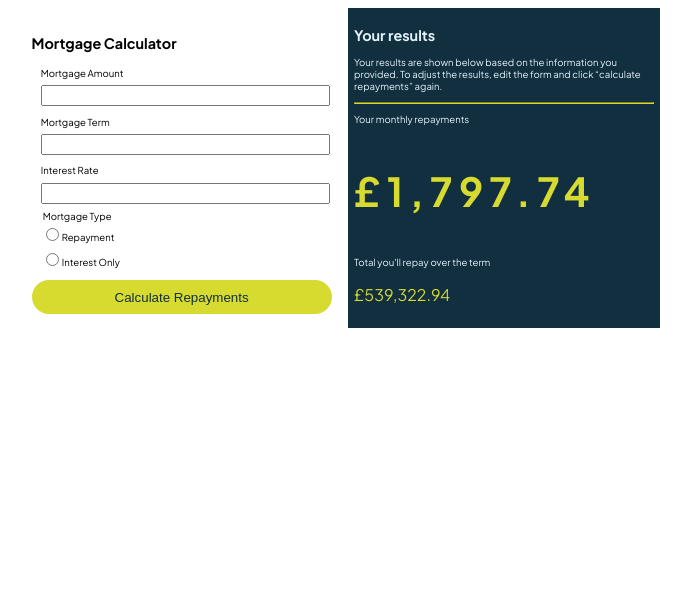
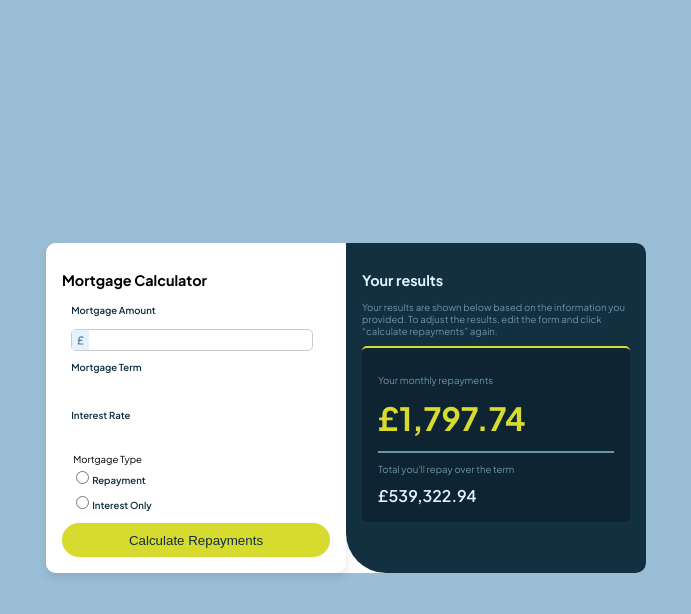
Before and after one commit to AbbyHumphreys/mortgage_repayment_calculator, a React (Create React App) app: page / in a window 1280 px wide. Shown: the top 614 px of the page, without its empty margins (294-985 px from the left). Built offline with nearby package versions, Linux system fonts and the light colour scheme.

Commit message:
style: input wrapper

```diff
--- a/package.json
+++ b/package.json
@@ -3,6 +3,9 @@
   "version": "0.1.0",
   "private": true,
   "dependencies": {
+    "@fortawesome/fontawesome-svg-core": "^6.7.2",
+    "@fortawesome/free-solid-svg-icons": "^6.7.2",
+    "@fortawesome/react-fontawesome": "^0.2.2",
     "@testing-library/jest-dom": "^5.14.1",
     "@testing-library/react": "^13.0.0",
     "@testing-library/user-event": "^13.2.1",
--- a/src/components/MortgageCalculator.tsx
+++ b/src/components/MortgageCalculator.tsx
@@ -1,13 +1,18 @@
-import "./calculator_styles.sass"
+import "./calculator_styles.sass";
+import { FontAwesomeIcon } from "@fortawesome/react-fontawesome";
+import { faSterlingSign } from "@fortawesome/free-solid-svg-icons";
 
 export default function MorgageCalculator () {
     return (
         <section className="mortage-calculator-container">
             <h1>Mortgage Calculator</h1>
             <form>
-                <fieldset>
+                <fieldset className="input-group">
                     <label htmlFor="mortgage_amount">Mortgage Amount</label>
-                    <input type="number" id="mortgage_amount" name="mortgage_amount" />
+                    <div className="input-wrapper">
+                        <FontAwesomeIcon icon={faSterlingSign} />
+                        <input type="number" id="mortgage_amount" name="mortgage_amount" />
+                    </div>
                 </fieldset>
                 <fieldset>
                     <label htmlFor="mortgage_term">Mortgage Term</label>
--- a/src/components/ResultsCard.tsx
+++ b/src/components/ResultsCard.tsx
@@ -3,14 +3,16 @@ import "./resultscard_styles.sass"
 export default function ResultsCard () {
     return (
         <section className="results-card">
-            <h2>Your results</h2>
+            <h2 className="results-header">Your results</h2>
             <p>Your results are shown below based on the information you provided.
                 To adjust the results, edit the form and click “calculate repayments” again.</p>
-            <hr />
-            <p>Your monthly repayments</p>
-            <p className="amount monthly-repayments">£1,797.74</p>
-            <p>Total you'll repay over the term</p>
-            <p className="amount total-repayments">£539,322.94</p>
+            <div className="repayments-container">
+                <p>Your monthly repayments</p>
+                <p className="amount monthly-repayments">£1,797.74</p>
+                <hr></hr>
+                <p>Total you'll repay over the term</p>
+                <p className="amount total-repayments">£539,322.94</p>
+            </div>
         </section>
     )
 }
--- a/src/components/calculator_styles.sass
+++ b/src/components/calculator_styles.sass
@@ -7,6 +7,8 @@ fieldset
 label
     display: block
     margin-bottom: 0.4rem
+    font-weight: 600
+    color: #122F3F
 
 button
     border: none
@@ -15,5 +17,41 @@ button
     padding: 0.6rem
     border-radius: 20px
 
+button:hover
+    background-color: #c4c922
+
 .mortage-calculator-container
     width: 300px
+    background-color: #ffffff
+    padding: 1rem
+    border-radius: 10px
+    margin: 0
+    box-shadow: 0 4px 10px rgba(0, 0, 0, 0.1)
+
+.input-group
+    display: flex
+    flex-direction: column
+    gap: 0.4rem
+
+.input-wrapper
+    display: flex
+    align-items: center
+    background-color: white
+    border: 1px solid #ccc
+    border-radius: 5px
+    margin-right: 0.5rem
+
+svg
+    padding: 0.35rem
+    background-color: #e4f3fe
+    margin: 0
+    color: #5a7d98
+    height: 100%
+
+input
+    border: none
+    background: transparent
+    outline: none
+    flex: 1
+    font-size: 1rem
+    color: #122F3F
--- a/src/components/resultscard_styles.sass
+++ b/src/components/resultscard_styles.sass
@@ -1,19 +1,33 @@
 hr
-    border-color: #D7DA2F
+    border: 1px solid #6B94A8
 
 .results-card
-    background-color: #122F3F
+    background-color: #123040
+    color: #6B94A8
+    padding: 1rem
+    width: 300px
+    margin: 0
+    border-radius: 0 10px 10px 40px
+
+.repayments-container
+    background-color: #0e2432
+    border-top: 2px solid #D7DA2F
+    padding: 1rem
+    border-radius: 5px
+
+.results-header
     color: #E3F3FD
-    padding: 0.4rem
-    width: 300px
 
 .amount
     color: #D7DA2F
 
 .monthly-repayments
-    font-size: 2.5rem
+    font-size: 2rem
     font-weight: 700
-    letter-spacing: 0.4rem
+    line-height: 0.1rem
 
 .total-repayments
     font-size: 1rem
+    font-weight: 600
+    color: #E3F3FD
+    margin: 0
--- a/src/style.sass
+++ b/src/style.sass
@@ -1,4 +1,7 @@
 @import url('https://fonts.googleapis.com/css2?family=Plus+Jakarta+Sans:ital,wght@0,200..800;1,200..800&display=swap')
+
+*, *::before, *::after
+    box-sizing: border-box
 
 .plus-jakarta-sans
   font-family: "Plus Jakarta Sans", serif
@@ -6,9 +9,19 @@
   font-weight: 400
   font-style: normal
 
+body
+  display: flex
+  justify-content: center
+  align-items: center
+  background-color: #9ABED5
+  height: 100vh
+
 main
     display: flex
-    gap: 1rem
     justify-content: center
-    align-items: center
+    align-items: stretch
     font-size: 0.6rem
+    background-color: #ffffff
+    width: max-content
+    margin: auto
+    border-radius: 10px
```
Also changed, not shown: 1 other file (tests, documents, lock files or other folders).
